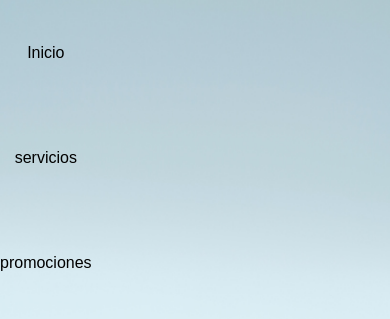
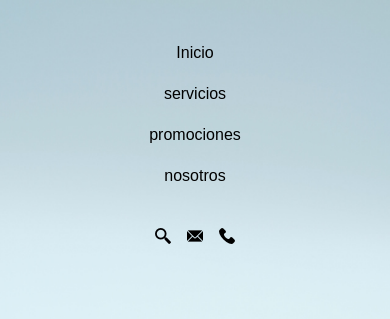
Before and after one commit to Eli0895/Ananda, a website: page pages/contacto.html in a window 390 px wide. Shown: the top 319 px of the page. Drawn offline with nearby package versions, Linux system fonts and the light colour scheme; a web font is replaced by a local one.

Commit message:
responsive contacto2

```diff
--- a/scss/layout/_contacto.scss
+++ b/scss/layout/_contacto.scss
@@ -7,12 +7,9 @@
 }
 .headercontacto{
     display: flex;
-    flex-direction: row;
     justify-content: space-around;
     align-self: center;
     margin-top: 1rem;
-    nav{
-        display: flex;
     ul{
         justify-content: center;
         gap: 5rem;
@@ -33,7 +30,6 @@
         gap: 1.5rem;
         width: 1rem;
         height: 1rem;
-    }
     }
 .main-contacto{
     section{
--- a/scss/utilities/_mediaqueries.scss
+++ b/scss/utilities/_mediaqueries.scss
@@ -33,7 +33,6 @@
             }
         }
     }
-}
     .main-contacto{
         display: flex;
         flex-direction: column;
@@ -104,6 +103,7 @@
             padding-right: 0px;
         }
     }
+}
 
 
 @media(max-width:696px){
```
Also changed, not shown: css/style.css, 1 other file. Lines whose indentation alone changed are shown as unchanged.
